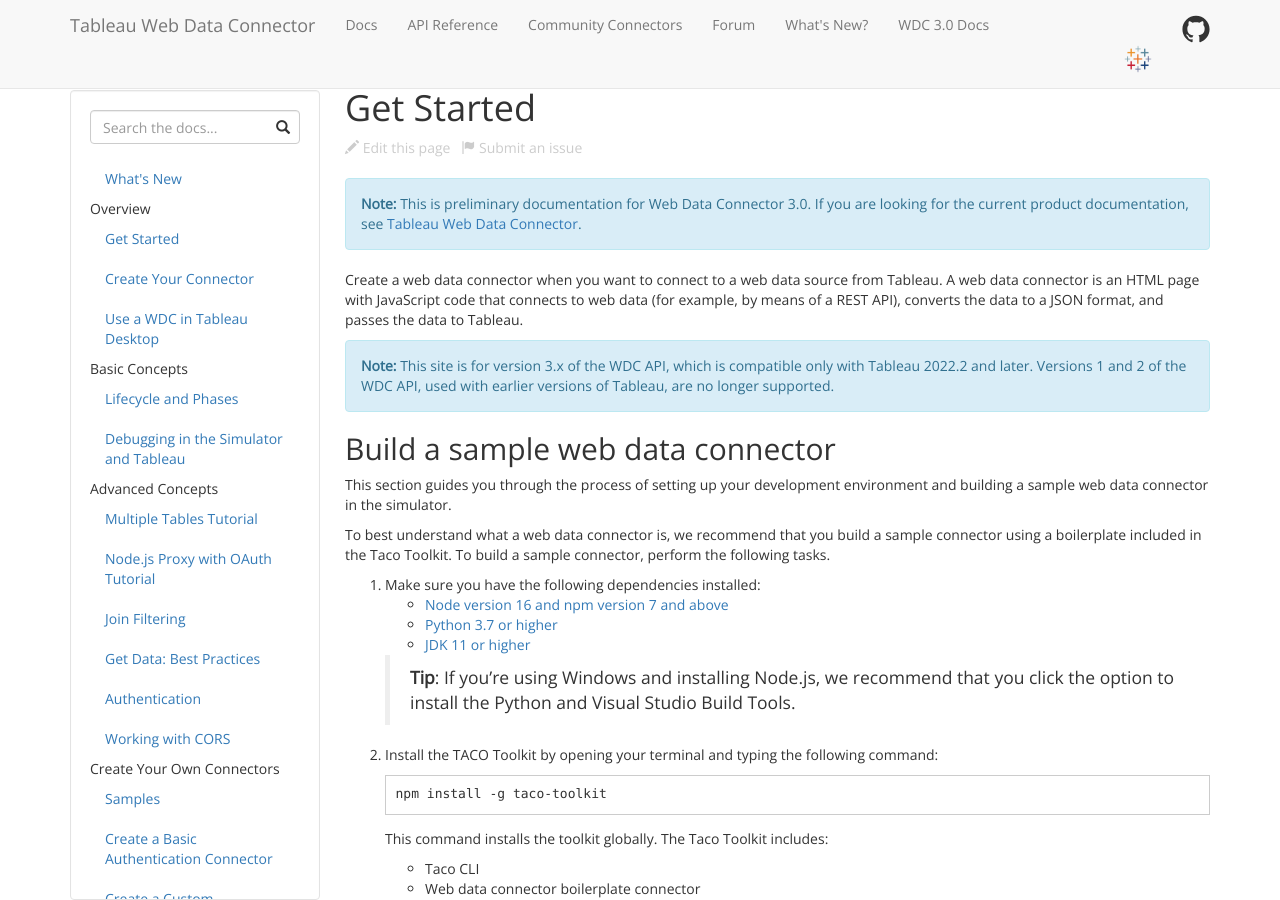
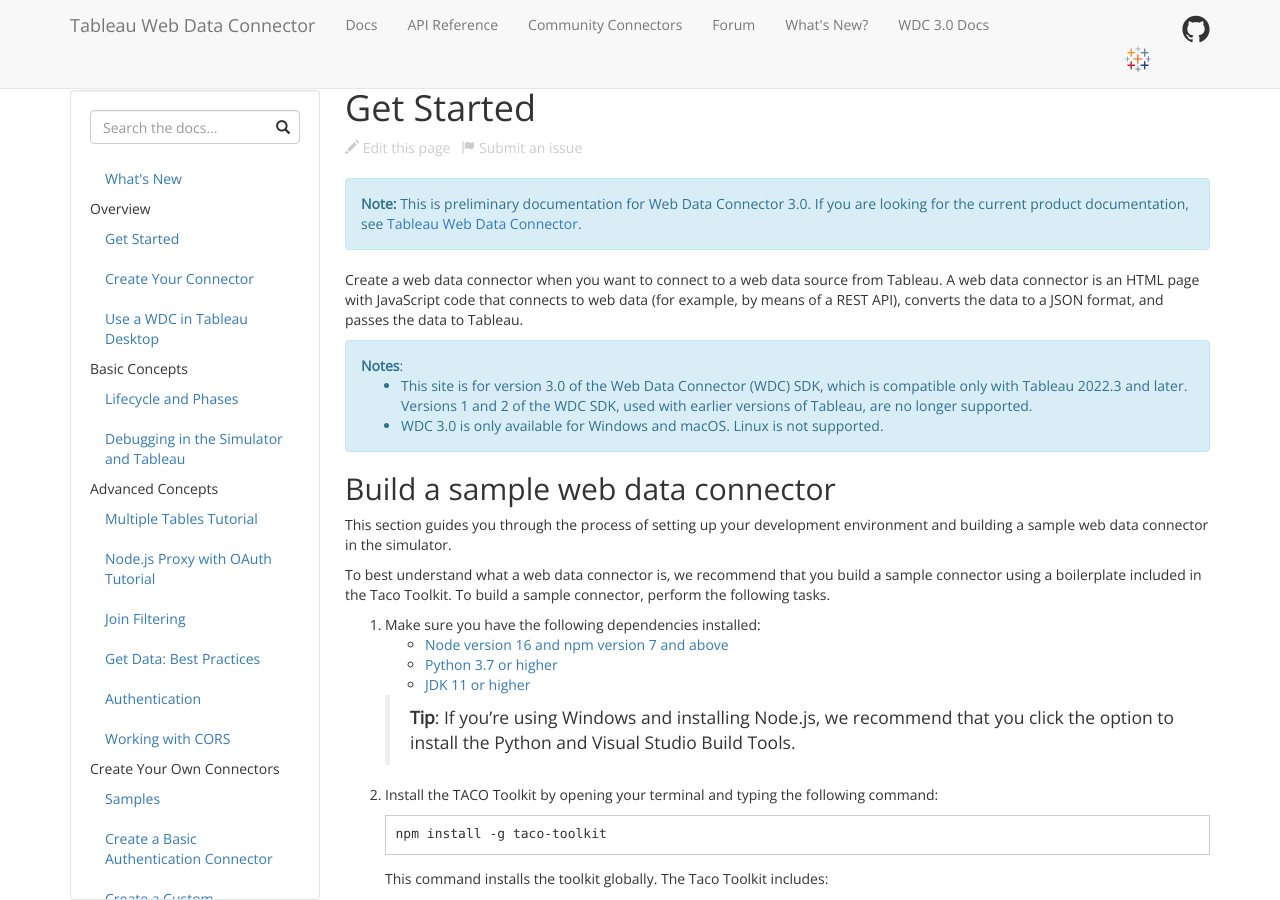
Before and after one commit to bigpeaches/webdataconnector, a Jekyll site: the page built from docs3/index.md, in a window 1280 px wide and 900 px high. Built offline with Jekyll 4.4.1, drawn with Linux system fonts in a browser that asks for light colours; nearby versions of some CDN libraries.

Commit message:
Adding OS limitations

```diff
--- a/docs3/index.md
+++ b/docs3/index.md
@@ -4,12 +4,14 @@ layout: docs3
 ---
 {% include prelim_note.md %}
 
-Create a web data connector when you want to connect to a web data source from Tableau. A web data connector is an HTML page
-with JavaScript code that connects to web data (for example, by means of a REST API), converts the data to a JSON format,
-and passes the data to Tableau.
+Create a web data connector when you want to connect to a web data source from Tableau. A web data connector is an HTML page with JavaScript code that connects to web data (for example, by means of a REST API), converts the data to a JSON format, and passes the data to Tableau.
 
 <div class="alert alert-info">
-    <b>Note:</b> This site is for version 3.x of the WDC API, which is compatible only with Tableau 2022.2 and later. Versions 1 and 2 of the WDC API, used with earlier versions of Tableau, are no longer supported.
+    <b>Notes</b>:
+    <ul>
+    <li>This site is for version 3.0 of the Web Data Connector (WDC) SDK, which is compatible only with Tableau 2022.3 and later. Versions 1 and 2 of the WDC SDK, used with earlier versions of Tableau, are no longer supported.</li>
+    <li>WDC 3.0 is only available for Windows and macOS. Linux is not supported.</li>
+    </ul>
 </div>
 
 ## Build a sample web data connector
```
